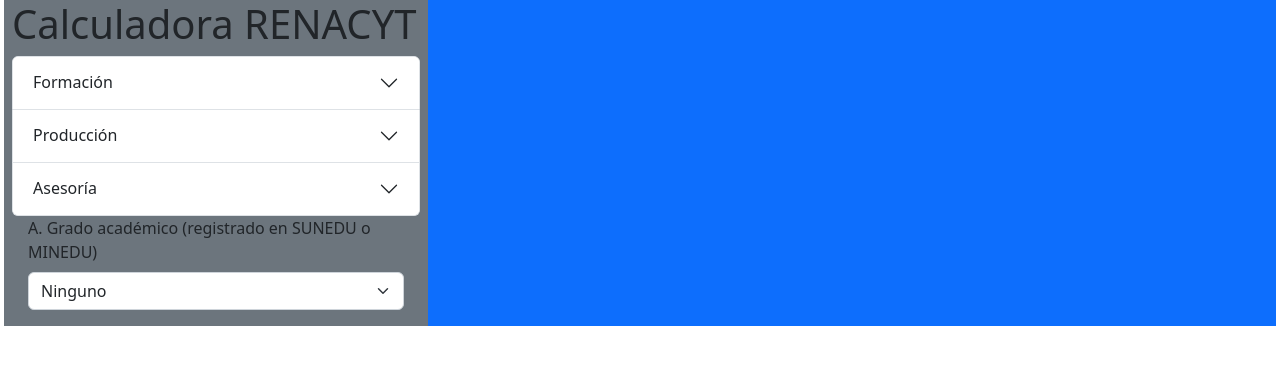
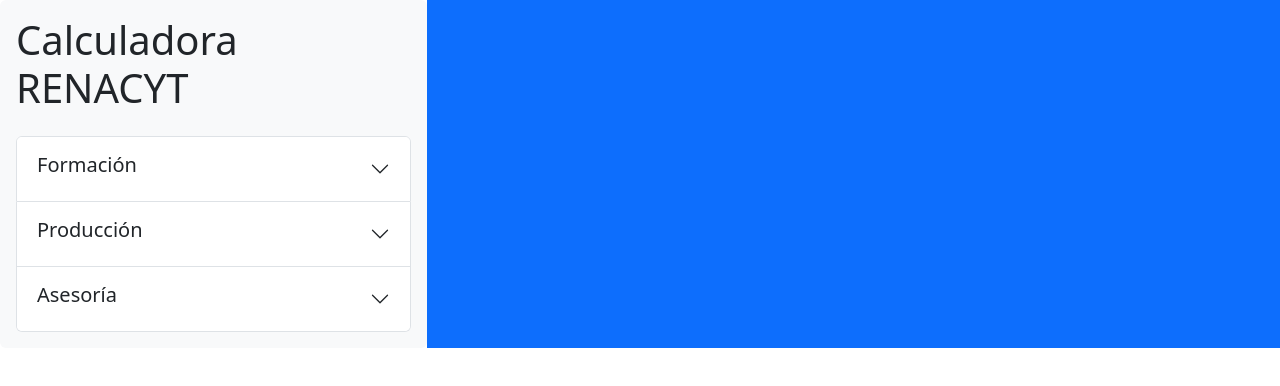
Before and after one commit to calderonsamuel/calculadora-renacyt-ts, a React (Create React App) app: page / in a window 1280 px wide. Shown: the top 386 px of the page. Built offline with nearby package versions, Linux system fonts and the light colour scheme.

Commit message:
add parentId to accordion

```diff
--- a/src/App.tsx
+++ b/src/App.tsx
@@ -7,9 +7,9 @@
 function App() {
   return (
     <div className="container-fluid">
-      <div className='row gx-3'>
-        <div className='col-4 bg-secondary'>
-          <h1>Calculadora RENACYT</h1>
+      <div className='row'>
+        <div className='col-4 p-3 rounded bg-light bg-secondary'>
+          <h1 className='pb-3'>Calculadora RENACYT</h1>
           <Inputs />
         </div>
         <div className='col-8 bg-primary'>
--- a/src/Components/Accordion.tsx
+++ b/src/Components/Accordion.tsx
@@ -2,15 +2,17 @@
 
 interface AccordionItemProps {
     id: string;
-    heading: string;
-    body: string;
+    heading: React.ReactNode;
+    body: React.ReactNode;
+    parentId: string;
 }
 
 export interface AccordionProps {
-    items: { id: string; heading: string; body: string }[];
+    id: string;
+    items: AccordionItemProps[];
 }
 
-const AccordionItem: React.FC<AccordionItemProps> = ({ id, heading, body }) => {
+const AccordionItem: React.FC<AccordionItemProps> = ({ id, heading, body , parentId}) => {
     const headerId:string = "header-" + id
     const collapseId:string = "collapse-" + id
   return (
@@ -23,10 +25,14 @@
             data-bs-target={`#${collapseId}`}
             aria-expanded="false"
             aria-controls={collapseId}>
-            {heading}
+            <h5>{heading}</h5>
           </button>
         </h2>
-        <div id={collapseId} className="accordion-collapse collapse" aria-labelledby={headerId} data-bs-parent="#accordionExample">
+        <div
+            id={collapseId}
+            className="accordion-collapse collapse"
+            aria-labelledby={headerId}
+            data-bs-parent={`#${parentId}`}>
           <div className="accordion-body">
             {body}
           </div>
@@ -36,11 +42,17 @@
 }
 
 
-export const Accordion: React.FC<AccordionProps> = ({ items }) => {
+export const Accordion: React.FC<AccordionProps> = ({ id,  items }) => {
     return (
-        <div className="accordion" id="accordionExample">
+        <div className="accordion" id={id}>
       {items.map((item, index) => (
-          <AccordionItem key={index} id={item.id} heading={item.heading} body={item.body} />
+          <AccordionItem
+            key={index}
+            id={item.id}
+            heading={item.heading}
+            body={item.body}
+            parentId={id}
+            />
           ))}
     </div>
   )
--- a/src/inputs/Inputs.tsx
+++ b/src/inputs/Inputs.tsx
@@ -3,15 +3,29 @@
 
 function Inputs() {
     const items: AccordionProps["items"] = [
-        { id: "formacion", heading: "Formación", body: "This is the first item's accordion body." },
-        { id: "produccion2", heading: "Producción", body: "This is the second item's accordion body." },
-        { id: "asesoria", heading: "Asesoría", body: "This is the third item's accordion body." }
-      ];
+        {
+            id: "formacion",
+            heading: "Formación",
+            body: <Formacion />,
+            parentId: "inputAccordion"
+        },
+        {
+            id: "produccion",
+            heading: "Producción",
+            body: "This is the second item's accordion body.",
+            parentId: "inputAccordion"
+        },
+        {
+            id: "asesoria",
+            heading: "Asesoría",
+            body: "This is the third item's accordion body.",
+            parentId: "inputAccordion"
+        }
+    ];
 
     return (
         <div>
-            <Accordion items = {items}/>
-            <Formacion />
+            <Accordion id = "inputAccordion" items = {items}/>
         </div>
      );
 }
```
